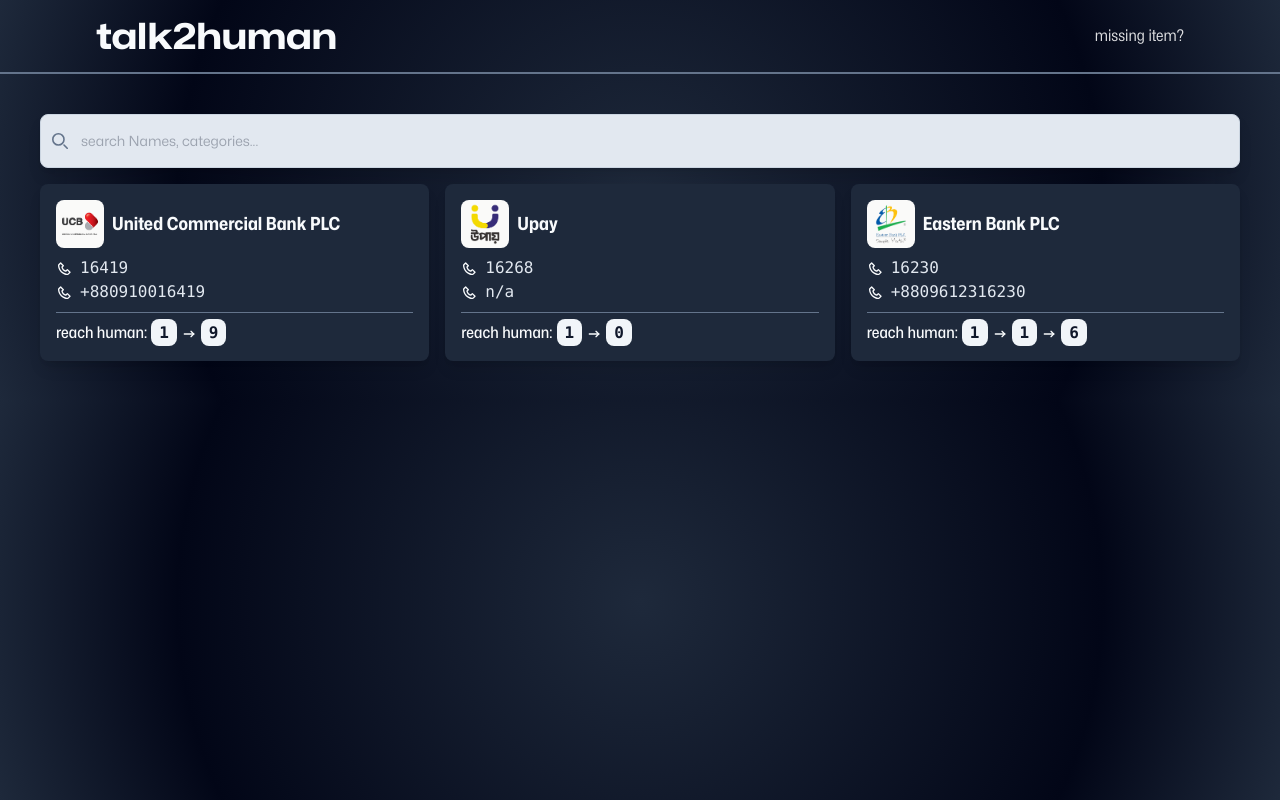
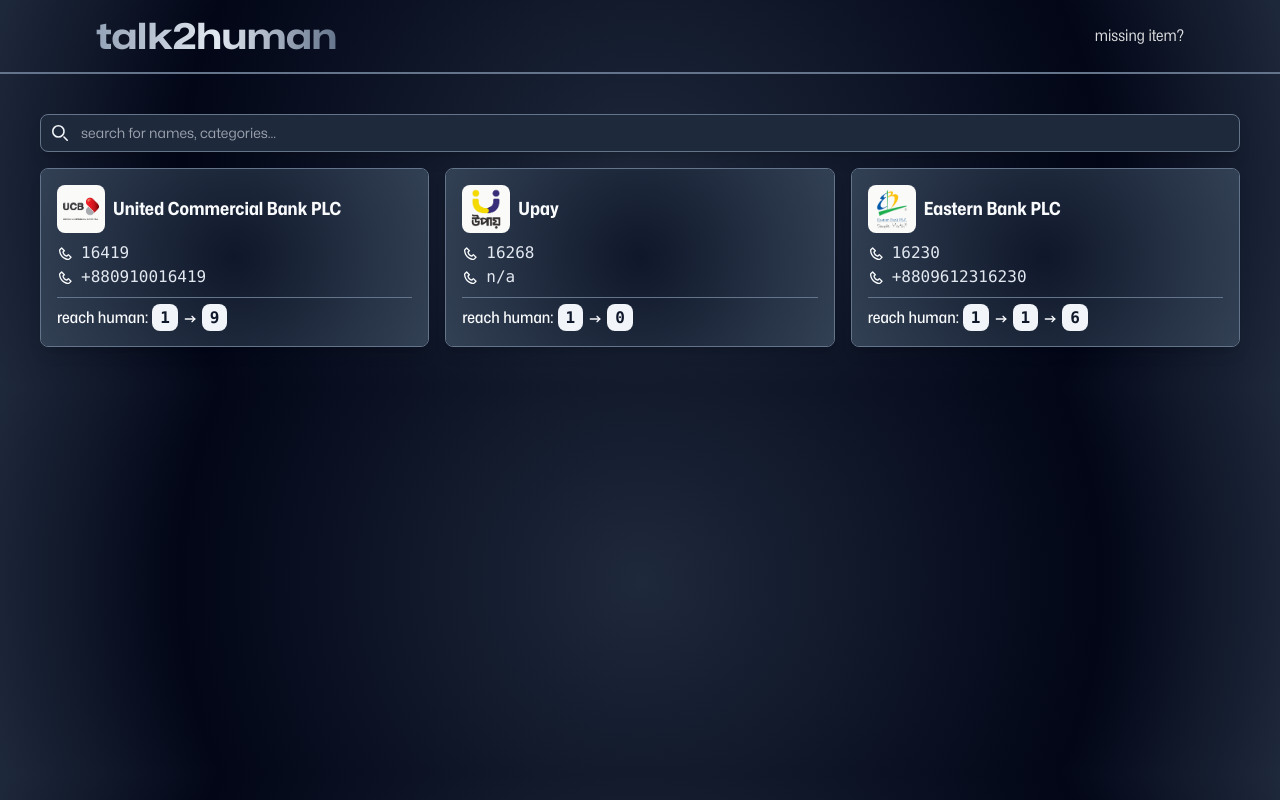
Before and after one commit to i3p9/talk-to-human, a React (Vite) app: page / in a window 1280 px wide. Built offline with nearby package versions, Linux system fonts and the light colour scheme.

Commit message:
style: update

```diff
--- a/src/components/Card.jsx
+++ b/src/components/Card.jsx
@@ -1,11 +1,39 @@
+import { useState } from "react"
 import { BiPhone } from "react-icons/bi"
 import PropTypes from "prop-types"
 import { TbArrowNarrowRight } from "react-icons/tb"
 
 export const Card = (props) => {
   const { data } = props
+  const [gradientPosition, setGradientPosition] = useState({
+    x: 50,
+    y: 50,
+  })
+
+  const handleMouseMove = (e) => {
+    const section = e.currentTarget
+    const { left, top, width, height } =
+      section.getBoundingClientRect()
+    const x = ((e.clientX - left) / width) * 100
+    const y = ((e.clientY - top) / height) * 100
+    setGradientPosition({ x, y })
+  }
+
   return (
-    <section className='transition ease-in-out delay-10 hover:-translate-y-0.5 hover:scale-102 hover:bg-hover-gradient duration-500 p-4 flex flex-col shadow-lg rounded-lg bg-slate-800 text-slate-50 font-medium'>
+    <section
+      className={`relative transition-all ease-in-out delay-10
+      hover:-translate-y-0.5 hover:scale-102 duration-500 p-4 flex
+      flex-col shadow-lg rounded-lg bg-slate-800 text-slate-50 font-medium
+      overflow-hidden border border-slate-500`}
+      onMouseMove={handleMouseMove}
+    >
+      <div
+        className='absolute inset-0 bg-gradient-to-r from-transparent to-transparent transition-opacity duration-500'
+        style={{
+          backgroundImage: `radial-gradient(circle at ${gradientPosition.x}% ${gradientPosition.y}%, #0F172A, #334155)`,
+        }}
+      ></div>
+      <div className='relative'>
         <div className='flex items-center'>
           <img
             className='w-12 h-12 rounded-lg mr-2 bg-stone-50'
@@ -28,32 +56,29 @@
         <div>
           <BiPhone style={{ display: "inline" }} />
           <a
-          href={`tel:${data.phone_secondary}`}
-          className='pl-2 font-mono font-medium text-slate-200 hover:underline'
+            href={
+              data.phone_secondary && `tel:${data.phone_secondary}`
+            }
+            className={`pl-2 font-mono font-medium text-slate-200 ${
+              data.phone_secondary ? "hover:underline" : ""
+            }`}
           >
             {data.phone_secondary ? data.phone_secondary : "n/a"}
           </a>
         </div>
-
         <div className='border-t border-slate-500 pt-2 mt-2'>
           <span className='stretch-90'>reach human:</span>
-        {data.human_code.map((number, index) => {
-          return (
+          {data.human_code.map((number, index) => (
             <span key={index}>
-              <span
-                key={index}
-                className='p-1 px-2 m-1 rounded-lg font-mono font-semibold bg-slate-100 text-slate-900'
-              >
+              <span className='p-1 px-2 m-1 rounded-lg font-mono font-semibold bg-slate-100 text-slate-900'>
                 {number}
               </span>
-              <span>
               {data.human_code.length - 1 !== index && (
                 <TbArrowNarrowRight style={{ display: "inline" }} />
               )}
             </span>
-            </span>
-          )
-        })}
+          ))}
+        </div>
       </div>
     </section>
   )
--- a/src/components/Header.jsx
+++ b/src/components/Header.jsx
@@ -1,7 +1,7 @@
 export const Header = () => {
   return (
     <nav className='px-4 lg:px-24 py-4 border-b-2 border-slate-500 flex flex-row justify-between items-center'>
-      <h1 className='font-bold text-2xl lg:text-4xl stretch-125 text-slate-50'>
+      <h1 className='font-bold text-2xl lg:text-4xl stretch-125 bg-gradient-to-r from-slate-400 via-slate-200 to-slate-500 inline-block text-transparent bg-clip-text'>
         talk2human
       </h1>
       <section className='flex gap-2'>
--- a/src/components/SearchContainer.jsx
+++ b/src/components/SearchContainer.jsx
@@ -14,7 +14,7 @@
         <div className='relative'>
           <div className='absolute inset-y-0 start-0 flex items-center ps-3 pointer-events-none'>
             <svg
-              className='w-4 h-4 text-slate-500'
+              className='w-4 h-4 text-slate-100'
               aria-hidden='true'
               xmlns='http://www.w3.org/2000/svg'
               fill='none'
@@ -32,8 +32,8 @@
           <input
             type='search'
             id='default-search'
-            className='block w-full p-4 ps-10 text-sm text-slate-900 border border-slate-300 rounded-lg bg-slate-200 focus:outline-none'
-            placeholder='search Names, categories...'
+            className='block w-full p-2 ps-10 text-sm text-slate-50 border border-slate-500 rounded-lg bg-slate-800 focus:outline-none'
+            placeholder='search for names, categories...'
             onChange={(e) => setSearchTerm(e.target.value)}
             value={searchTerm}
             required
```
Lines whose indentation alone changed are shown as unchanged.
